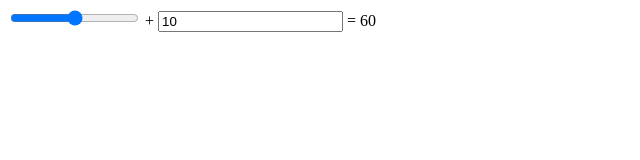
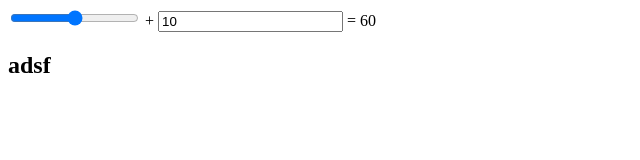
Before and after one commit to tseng0501/javaScript, a website: page b.html in a window 1280 px wide. Shown: the full height of the page, 0-640 px from the left. Drawn offline with Linux system fonts and the light colour scheme.

Commit message:
fix(pencil):add test

```diff
--- a/b.html
+++ b/b.html
@@ -26,6 +26,6 @@
         <input type="number" id="a" name="a" value="10" /> =
         <output name="result" for="a b">60</output>
       </form>
-
+<h2>adsf</h2>
 </body>
 </html>
```
